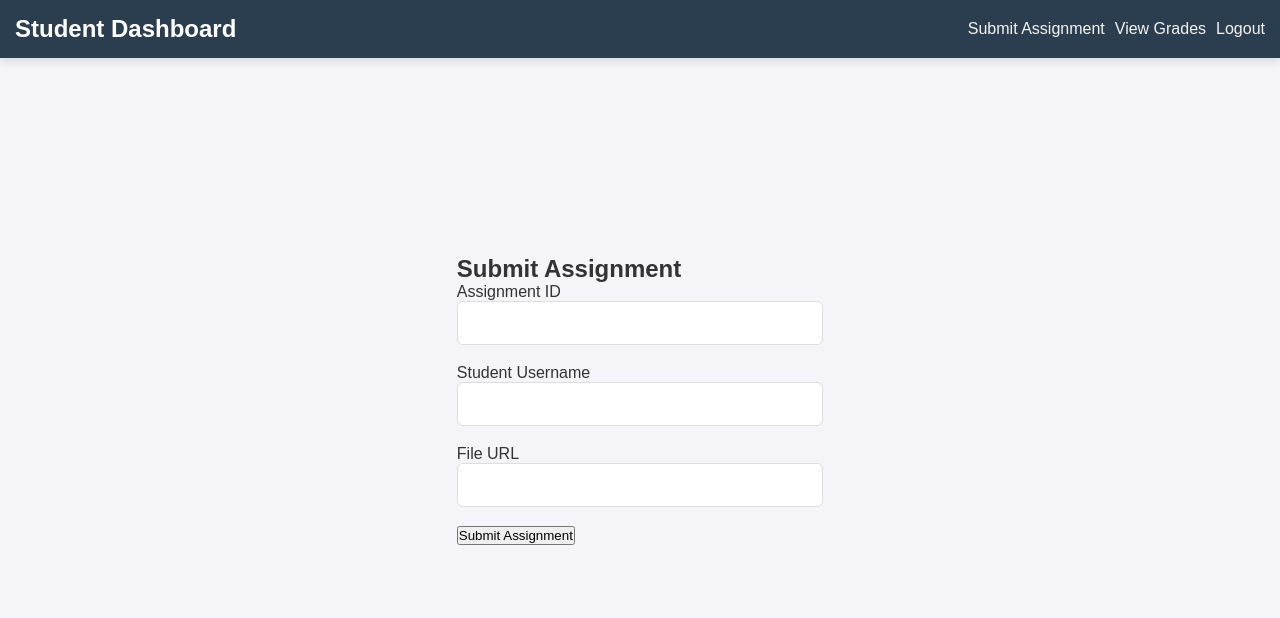
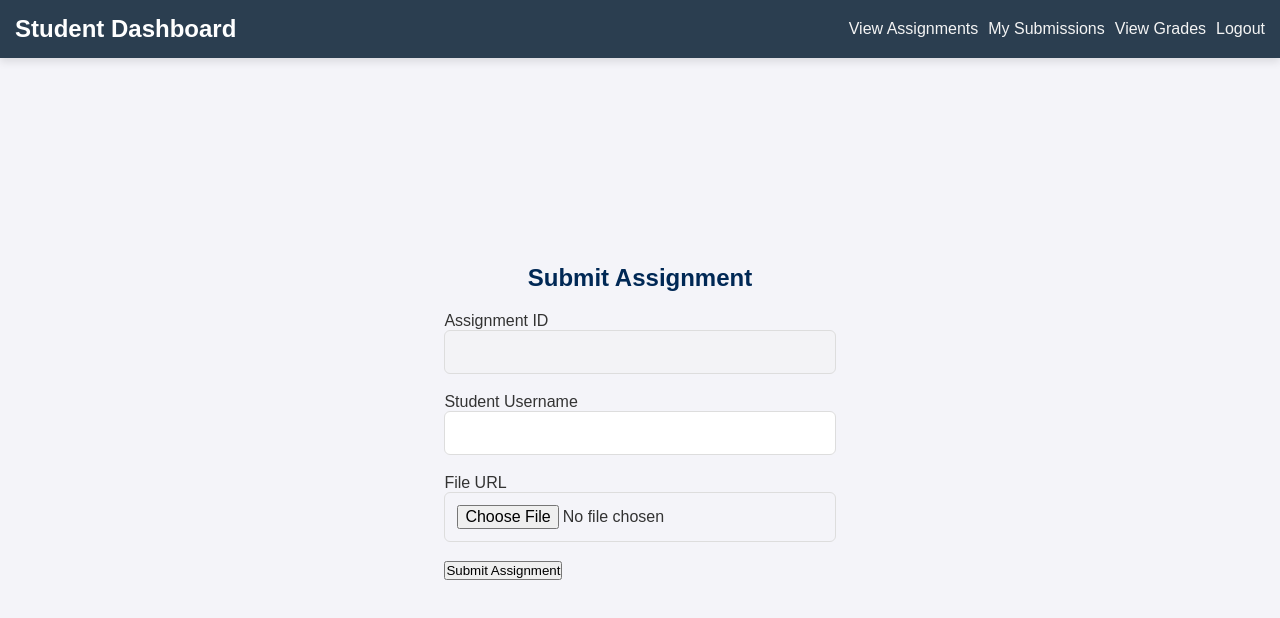
Before and after one commit to Naveen14321432/assignment-frontend, a React (Create React App) app: page /submit-assignment in a window 1280 px wide. Shown: the top 618 px of the page. Built offline with nearby package versions, Linux system fonts and the light colour scheme; no server answers.

Commit message:
Submissions page is added

```diff
--- a/src/App.js
+++ b/src/App.js
@@ -19,6 +19,7 @@ function App() {
         <Route path="/teacher-dashboard" element={<TeacherDashboard />} />
         <Route path="/create-assignment" element={<CreateAssignment />} />
         <Route path="/submit-assignment" element={<SubmitAssignment />} />
+        <Route path="/submit-assignment/:assignmentId" element={<SubmitAssignment />} />
         <Route path="/view-assignments" element={<AssignmentList />} />
       </Routes>
       </div>
--- /dev/null
+++ b/src/assets/css/asslist.css
@@ -0,0 +1,41 @@
+.assignment-list {
+    list-style: none;
+    padding: 0;
+    display: flex;
+    flex-wrap: wrap;
+    gap: 20px;
+    justify-content: center;
+}
+
+h2 {
+    text-align: center;
+    font-size: 24px;
+    color: #002855; /* Optional: Change color to match your theme */
+    margin-bottom: 20px; /* Add spacing below the heading */
+}
+
+
+.assignment-list li {
+    background-color: #f9f9f9;
+    border: 1px solid #ddd;
+    border-radius: 8px;
+    box-shadow: 0 2px 4px rgba(0, 0, 0, 0.1);
+    padding: 20px;
+    width: 300px; /* Adjust width as needed */
+    text-align: left;
+}
+
+.assignment-list h3 {
+    margin: 0 0 10px 0;
+    color: #002855;
+}
+
+.assignment-list p {
+    margin: 5px 0;
+    color: #555;
+    font-size: 14px;
+}
+
+.assignment-list strong {
+    color: #333;
+}
--- a/src/assets/css/student.css
+++ b/src/assets/css/student.css
@@ -9,6 +9,8 @@
     font-family: Arial, sans-serif;
     background-color: #f4f4f9;
     color: #333;
+    margin: 0;
+    padding-top: 60px; /* Adjust based on navbar height */
   }
 
   /* Navbar styling */
--- a/src/assets/css/teacher.css
+++ b/src/assets/css/teacher.css
@@ -7,6 +7,11 @@
 .navbar-links {
   display: flex;
   gap: 10px;
+}
+
+body {
+  margin: 0;
+  padding-top: 60px; /* Adjust based on navbar height */
 }
 
 .navbar-link-button {
--- a/src/pages/AssignmentList.js
+++ b/src/pages/AssignmentList.js
@@ -1,14 +1,16 @@
 import React, { useEffect, useState } from 'react';
 import axios from 'axios';
-import { Link } from 'react-router-dom';
+import { Link, useNavigate } from 'react-router-dom';
+import '../assets/css/asslist.css';
 
 function AssignmentList() {
     const [assignments, setAssignments] = useState([]);
+    const navigate = useNavigate();
 
     useEffect(() => {
         const fetchAssignments = async () => {
             try {
-                const response = await axios.get('http://localhost:8888/api/assignments/sorted');
+                const response = await axios.get('http://localhost:8888/api/assignments');
                 setAssignments(response.data);
             } catch (error) {
                 console.error('Error fetching assignments:', error.response ? error.response.data : error.message);
@@ -18,25 +20,50 @@ function AssignmentList() {
         fetchAssignments();
     }, []);
 
+    // Function to navigate to the submission page
+    const handleSubmitClick = (assignmentId) => {
+        navigate(`/submit-assignment/${assignmentId}`);
+    };
+
     return (
         <div>
+            <div className="navbar">
+                <h1>Assignments</h1>
                 <div className="navbar-links">
-                    <Link to="/create-assignment" className="navbar-link">Create Assignment</Link>
-                    <Link to="/grade" className="navbar-link">Give Grade</Link>
                     <Link to="/view-assignments" className="navbar-link">View Assignments</Link>
+                    <Link to="/submit-assignment" className="navbar-link">My Submissions</Link>
+                    <Link to="/my-grades" className="navbar-link">View Grades</Link>
                     <Link to="/" className="navbar-link">Logout</Link>
                 </div>
-            <h2>Assignments</h2>
+            </div>
+            <h2>All Assignments</h2>
+            {assignments.length > 0 ? (
                 <ul className="assignment-list">
-                {assignments.map((assignment) => (
+                    {assignments.map((assignment) => {
+                        const isExpired = new Date(assignment.dueDate) < new Date(); // Check if due date has passed
+
+                        return (
                             <li key={assignment.id}>
                                 <h3>{assignment.title}</h3>
                                 <p>{assignment.description}</p>
                                 <p><strong>Due Date:</strong> {assignment.dueDate}</p>
                                 <p><strong>Assigned By:</strong> {assignment.teacherUsername}</p>
+                                {!isExpired && (
+                                    <button
+                                        className="submit-btn"
+                                        onClick={() => handleSubmitClick(assignment.id)}
+                                    >
+                                        Submit
+                                    </button>
+                                )}
+                                {isExpired && <p style={{ color: 'red' }}>Submission closed</p>}
                             </li>
-                ))}
+                        );
+                    })}
                 </ul>
+            ) : (
+                <p>No assignments found.</p>
+            )}
         </div>
     );
 }
--- a/src/pages/StudentDashboard.js
+++ b/src/pages/StudentDashboard.js
@@ -11,7 +11,7 @@ const StudentDashboard = () => {
                 <div className="navbar-links">
                     <Link to="/view-assignments" className="navbar-link">View Assignments</Link>
                     <Link to="/submit-assignment" className="navbar-link">My Submissions</Link>
-                    <Link to="/my-grades" className="navbar-link">My Grades</Link>
+                    <Link to="/my-grades" className="navbar-link">View Grades</Link>
                     <Link to="/" className="navbar-link">Logout</Link>
                 </div>
             </div>
--- a/src/pages/SubmitAssignment.js
+++ b/src/pages/SubmitAssignment.js
@@ -1,9 +1,9 @@
 import React, { useState } from 'react';
 import axios from 'axios';
-import { Link } from 'react-router-dom';
+import { Link, useParams } from 'react-router-dom';
 
 function SubmitAssignment() {
-    const [assignmentId, setAssignmentId] = useState('');
+    const { assignmentId } = useParams(); // Fetch assignmentId from URL
     const [studentUsername, setStudentUsername] = useState('');
     const [fileUrl, setFileUrl] = useState('');
 
@@ -31,7 +31,8 @@ function SubmitAssignment() {
             <div className="navbar">
                 <h1>Student Dashboard</h1>
                 <div className="navbar-links">
-                    <Link to="/submit-assignment" className="navbar-link">Submit Assignment</Link>
+                    <Link to="/view-assignments" className="navbar-link">View Assignments</Link>
+                    <Link to="/submit-assignment" className="navbar-link">My Submissions</Link>
                     <Link to="/view-grades" className="navbar-link">View Grades</Link>
                     <Link to="/" className="navbar-link">Logout</Link>
                 </div>
@@ -42,9 +43,8 @@ function SubmitAssignment() {
                     <label>Assignment ID</label>
                     <input
                         type="text"
-                        value={assignmentId}
-                        onChange={(e) => setAssignmentId(e.target.value)}
-                        required
+                        value={assignmentId || ''}
+                        disabled // Prevent editing assignmentId
                     />
                 </div>
                 <div>
@@ -59,7 +59,7 @@ function SubmitAssignment() {
                 <div>
                     <label>File URL</label>
                     <input
-                        type="text"
+                        type="file"
                         value={fileUrl}
                         onChange={(e) => setFileUrl(e.target.value)}
                         required
```
Lines whose indentation alone changed are shown as unchanged.
